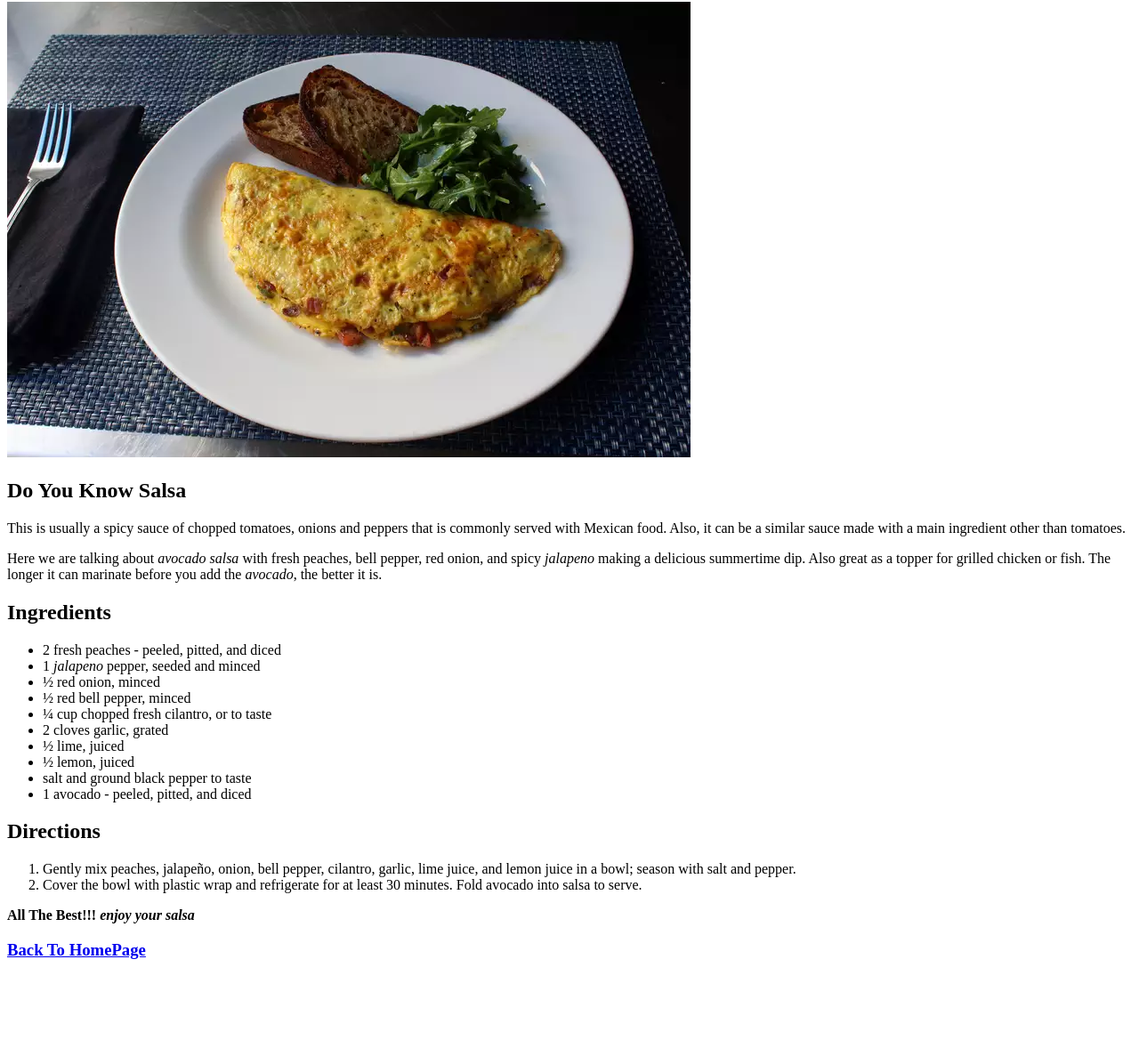
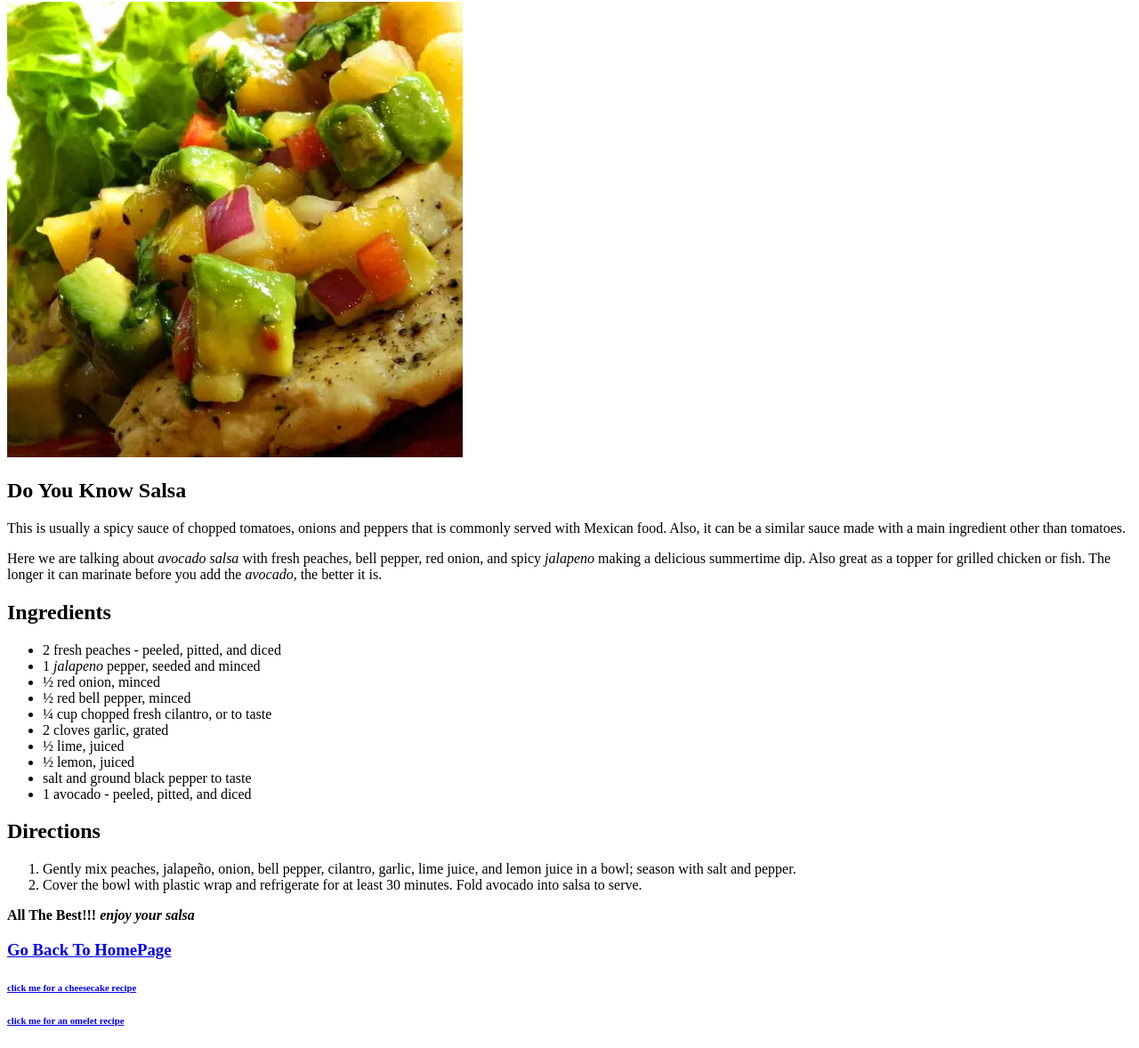
Before and after one commit to FelihleNcongwane/odin-recipes, a plain HTML site: page recipes/salsa.html in a window 1280 px wide. Shown: the part 78-1256 px from the top of the page at 89% size. Before the commit the page ends 1176 px from the top, so only its background shows below. Drawn offline with Linux system fonts and the light colour scheme.

Commit message:
Recipe HTML Files

```diff
--- a/recipes/salsa.html
+++ b/recipes/salsa.html
@@ -7,7 +7,7 @@
 </head>
 <body>
     <h1>Peach Avocado Salsa</h1>
-    <img src="../images/omelet.jpg" alt="A photo of peach avocado salsa">
+    <img src="../images/salsa.jpg" alt="A photo of peach avocado salsa">
     <h2>Do You Know Salsa</h2>
     <p>This is usually a spicy sauce of chopped tomatoes, onions and peppers that is commonly served with Mexican food. Also, it can be a similar sauce
         made with a main ingredient other than tomatoes.
@@ -33,6 +33,8 @@
         <li>Cover the bowl with plastic wrap and refrigerate for at least 30 minutes. Fold avocado into salsa to serve.</li>
     </ol>
     <p><strong>All The Best!!!</strong> <strong><em> enjoy your salsa</em></strong></p>
-    <a href="../index.html"><h3>Back To HomePage</h3></a>
+    <a href="../index.html"><h3>Go Back To HomePage</h3></a>
+    <a href="../recipes/cheesecake.html"><h6>click me for a cheesecake recipe</h6></a>
+    <a href="../recipes/omelet.html"><h6>click me for an omelet recipe</h6></a>
 </body>
 </html>
```
Also changed, not shown: recipes/cheesecake.html (+3 -1 lines), recipes/omelet.html (+3 -1 lines).
